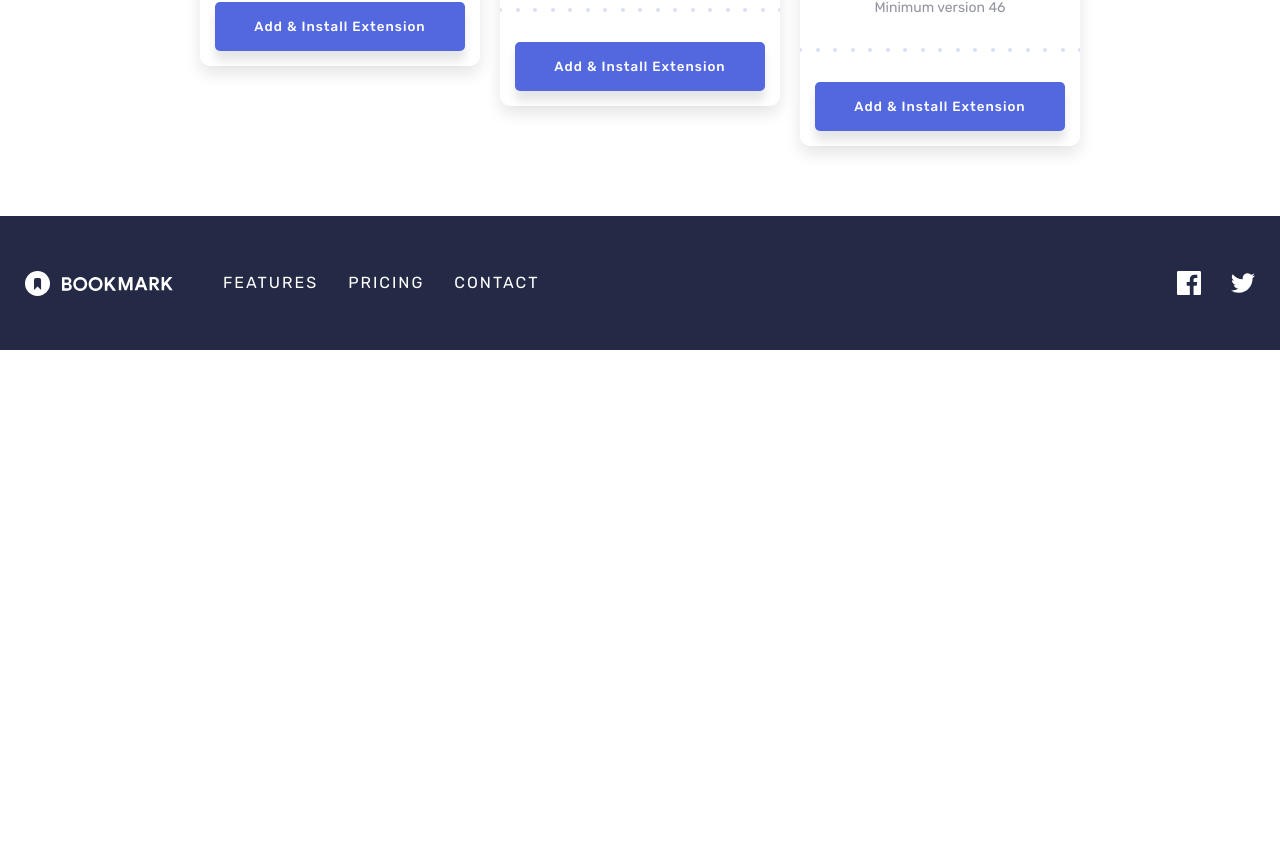
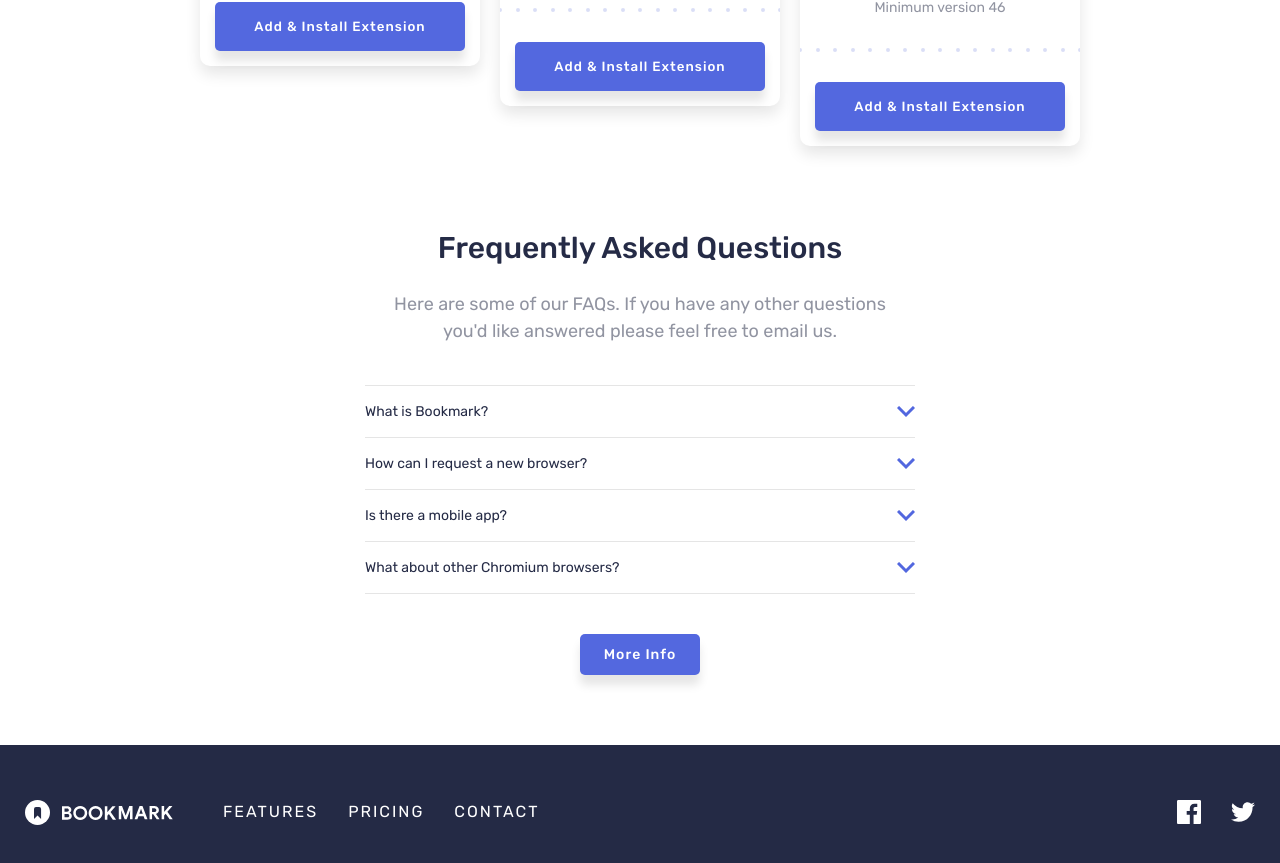
Before and after one commit to mmcode9407/bookmark-web, a React (Vite) app: page / in a window 1280 px wide. Shown: the part 1036-1899 px from the top of the page. Before the commit the page ends 1386 px from the top, so only its background shows below. Built offline with nearby package versions, Linux system fonts and the light colour scheme.

Commit message:
feat: implement Faq section

```diff
--- a/src/App.tsx
+++ b/src/App.tsx
@@ -1,4 +1,5 @@
 import { Extension } from "./components/Extensions/Extension";
+import { Faq } from "./components/Faq/Faq";
 import { Footer } from "./components/Footer/Footer";
 import { Hero } from "./components/Hero/Hero";
 import { Navigation } from "./components/Navigation/Navigation";
@@ -12,6 +13,8 @@ function App() {
         <Hero />
 
         <Extension />
+
+        <Faq />
       </main>
 
       <Footer />
--- /dev/null
+++ b/src/components/Accordion/Accordion.module.scss
@@ -0,0 +1,66 @@
+.accordionList {
+  width: 100%;
+  max-width: 550px;
+  margin: 0 auto;
+}
+
+.accordionItem {
+  border-bottom: 1px solid rgba(0, 0, 0, 0.1);
+
+  &:hover {
+    h3 {
+      color: var(--light-red);
+    }
+  }
+
+  &:first-child {
+    border-top: 1px solid rgba(0, 0, 0, 0.1);
+  }
+}
+
+.accordionQuestion {
+  display: flex;
+  justify-content: space-between;
+  align-items: center;
+  padding: 1.5rem 0;
+  cursor: pointer;
+
+  & h3 {
+    font-size: 1.4rem;
+    font-weight: 400;
+    color: var(--dark-blue);
+    transition: color 0.3s ease;
+  }
+}
+
+.arrow {
+  display: flex;
+  align-items: center;
+  justify-content: center;
+  transition: transform 0.3s ease;
+  color: var(--light-blue);
+
+  &[data-state="open"] {
+    transform: rotate(180deg);
+  }
+}
+
+.accordionAnswer {
+  overflow: clip;
+  transition: height 300ms ease;
+
+  &[data-state="closed"] {
+    height: 0px;
+  }
+
+  &[data-state="open"] {
+    height: auto;
+  }
+
+  & p {
+    font-size: 1.3rem;
+    line-height: 1.8;
+    color: var(--gray);
+    padding-bottom: 1.5rem;
+  }
+}
--- /dev/null
+++ b/src/components/Accordion/Accordion.tsx
@@ -0,0 +1,49 @@
+import { useState } from "react";
+
+import { ArrowIcon } from "../../assets/icons/ArrowIcon";
+import styles from "./Accordion.module.scss";
+
+export interface AccordionItem {
+  question: string;
+  answer: string;
+}
+
+interface AccordionProps {
+  items: AccordionItem[];
+}
+
+export const Accordion = ({ items }: AccordionProps) => {
+  const [activeIndex, setActiveIndex] = useState<number | null>(null);
+
+  const toggleAccordion = (index: number) => {
+    setActiveIndex(activeIndex === index ? null : index);
+  };
+
+  return (
+    <div className={styles.accordionList}>
+      {items.map((item, index) => (
+        <div key={index} className={styles.accordionItem}>
+          <div
+            className={styles.accordionQuestion}
+            onClick={() => toggleAccordion(index)}>
+            <h3>{item.question}</h3>
+
+            <div
+              className={styles.arrow}
+              data-state={activeIndex === index ? "open" : "closed"}>
+              <ArrowIcon
+                color={activeIndex === index ? "#FA5959" : undefined}
+              />
+            </div>
+          </div>
+
+          <div
+            className={styles.accordionAnswer}
+            data-state={activeIndex === index ? "open" : "closed"}>
+            <p>{item.answer}</p>
+          </div>
+        </div>
+      ))}
+    </div>
+  );
+};
--- /dev/null
+++ b/src/components/Faq/Faq.module.scss
@@ -0,0 +1,60 @@
+@import "../../styles/mixins.scss";
+
+.faqSection {
+  overflow: hidden;
+}
+
+.intro {
+  display: flex;
+  flex-direction: column;
+  align-items: center;
+  gap: 2rem;
+  max-width: 500px;
+  margin: 0 auto;
+  margin-bottom: 4rem;
+  text-align: center;
+
+  h2 {
+    font-size: 2.2rem;
+    font-weight: 500;
+    color: var(--dark-blue);
+
+    @include desktop {
+      font-size: 3rem;
+    }
+  }
+
+  & p {
+    color: var(--gray);
+    font-size: 1.6rem;
+
+    @include desktop {
+      font-size: 1.8rem;
+    }
+  }
+}
+
+.moreInfo {
+  display: flex;
+  justify-content: center;
+  max-width: 120px;
+  margin: 0 auto;
+  margin-top: 4rem;
+}
+
+.moreInfoButton {
+  display: inline-block;
+  background-color: var(--light-blue);
+  color: #fff;
+  padding: 1rem 2rem;
+  border-radius: 5px;
+  font-size: 1.4rem;
+  font-weight: 500;
+  transition: background-color 0.3s ease;
+
+  &:hover {
+    background-color: transparent;
+    border: 2px solid var(--light-blue);
+    color: var(--light-blue);
+  }
+}
--- /dev/null
+++ b/src/components/Faq/Faq.tsx
@@ -0,0 +1,30 @@
+import { Accordion } from "../Accordion/Accordion";
+import { Button } from "../Button/Button";
+import { Container } from "../Container/Container";
+import styles from "./Faq.module.scss";
+import { faqItems } from "./faqItems";
+
+export const Faq = () => {
+  return (
+    <section className={styles.faqSection}>
+      <Container>
+        <div className={styles.intro}>
+          <h2>Frequently Asked Questions</h2>
+
+          <p>
+            Here are some of our FAQs. If you have any other questions you'd
+            like answered please feel free to email us.
+          </p>
+        </div>
+
+        <Accordion items={faqItems} />
+
+        <div className={styles.moreInfo}>
+          <Button variant="primary" className={styles.moreInfoButton}>
+            More Info
+          </Button>
+        </div>
+      </Container>
+    </section>
+  );
+};
--- /dev/null
+++ b/src/components/Faq/faqItems.ts
@@ -0,0 +1,27 @@
+export type FaqItem = {
+  question: string;
+  answer: string;
+};
+
+export const faqItems: FaqItem[] = [
+  {
+    question: "What is Bookmark?",
+    answer:
+      "Lorem ipsum dolor sit amet, consectetur adipiscing elit. Fusce tincidunt justo eget ultricies fringilla. Phasellus blandit ipsum quis quam ornare mattis.",
+  },
+  {
+    question: "How can I request a new browser?",
+    answer:
+      "Vivamus luctus eros aliquet convallis ultricies. Mauris augue massa, ultricies non ligula. Suspendisse imperdiet. Vivamus luctus eros aliquet convallis ultricies. Mauris augue massa, ultricies non ligula. Suspendisse imperdie tVivamus luctus eros aliquet convallis ultricies. Mauris augue massa, ultricies non ligula.",
+  },
+  {
+    question: "Is there a mobile app?",
+    answer:
+      "Sed consectetur quam id neque fermentum accumsan. Praesent luctus vestibulum dolor, ut condimentum urna vulputate eget. Cras in ligula quis est pharetra mattis sit amet pharetra purus. Sed sollicitudin ex et ultricies bibendum.",
+  },
+  {
+    question: "What about other Chromium browsers?",
+    answer:
+      "Integer condimentum ipsum id imperdiet finibus. Vivamus in placerat mi, at euismod dui. Aliquam vitae neque eget nisl gravida pellentesque non ut velit. Vivamus in placerat mi, at euismod dui. Aliquam vitae neque eget nisl gravida pellentesque non ut velit.",
+  },
+];
--- a/src/index.scss
+++ b/src/index.scss
@@ -23,6 +23,10 @@ body {
   color: var(--dark-blue);
 }
 
+html {
+  interpolate-size: allow-keywords;
+}
+
 body {
   min-height: 100vh;
 }
```
